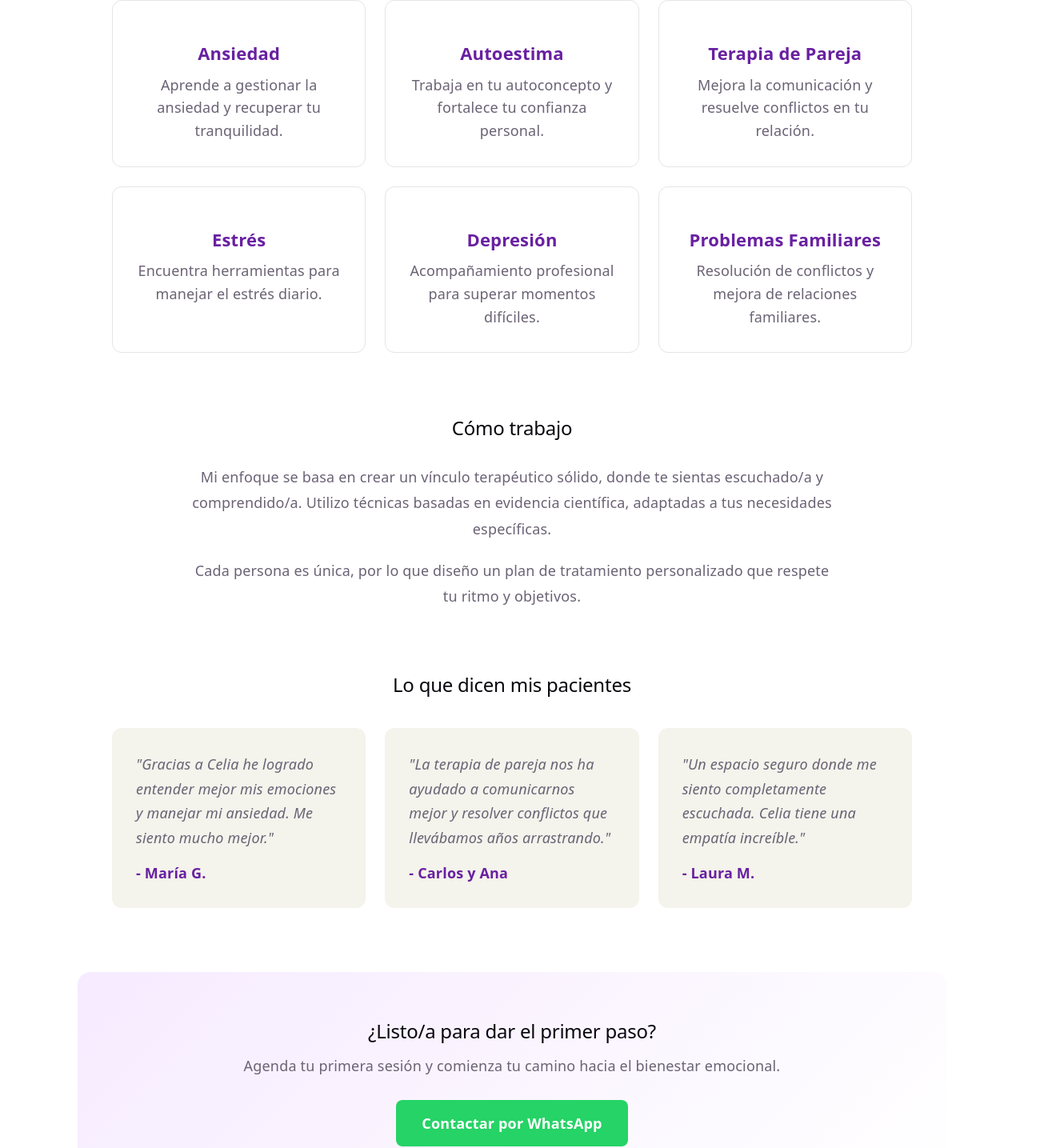
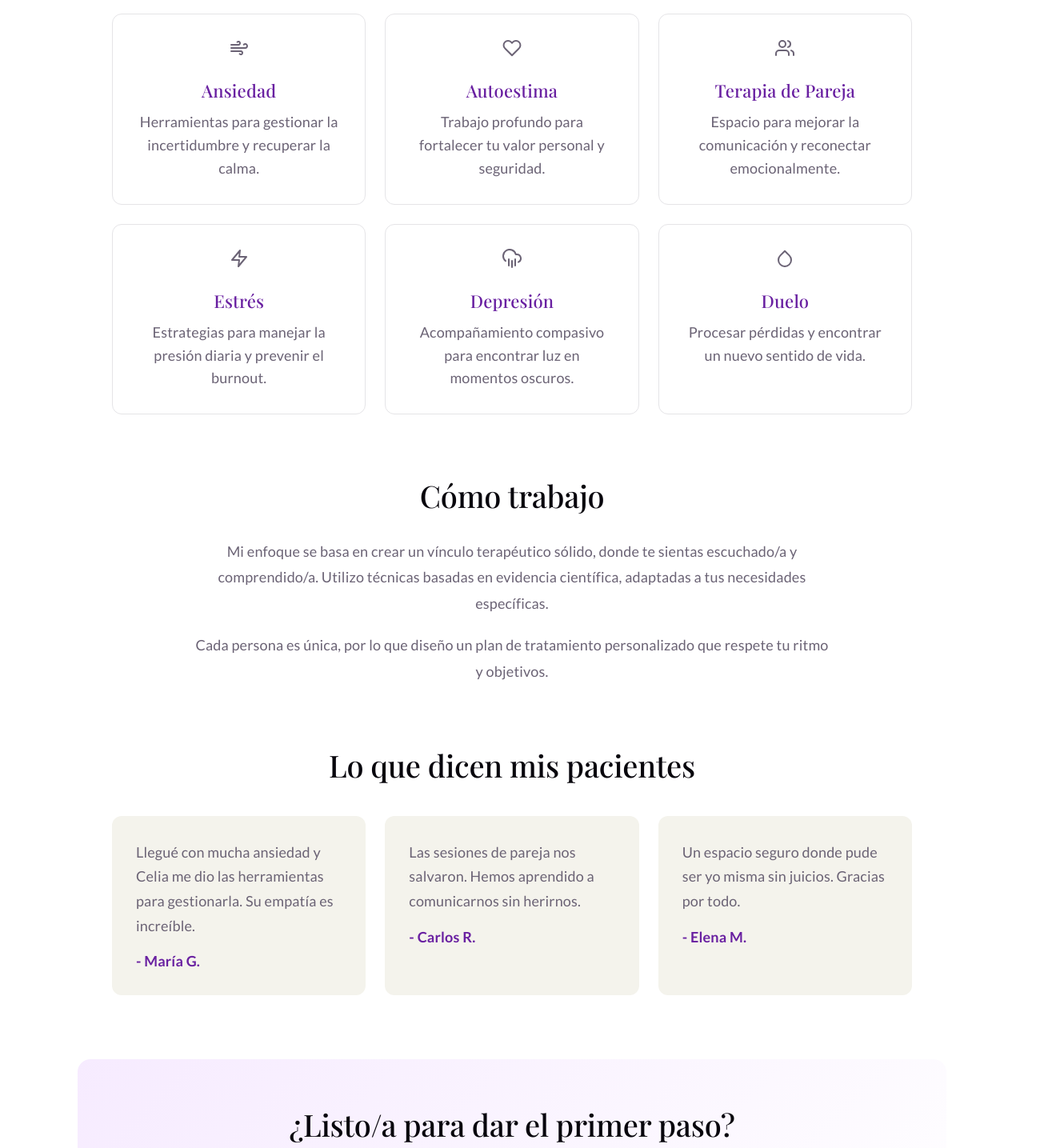
Before and after one commit to ChioArenillas/CeliaConde, a React (Vite) app: page / in a window 1280 px wide. Shown: the part 992-2427 px from the top of the page at 80% size, 1320 px wide, since content can reach past the window. Built offline with nearby package versions, Linux system fonts and the light colour scheme.

Commit message:
new home data

```diff
--- a/src/components/Footer/Footer.css
+++ b/src/components/Footer/Footer.css
@@ -1,4 +1,5 @@
 .footer {
+    width: 100%;
   background: var(--code-bg);
   padding: 60px 20px 30px;
   margin-top: auto;
@@ -20,7 +21,6 @@
 }
 
 .footer-brand > p {
-  color: var(--accent);
   font-weight: 500;
   margin-bottom: 16px;
 }
--- a/src/components/Header/Header.tsx
+++ b/src/components/Header/Header.tsx
@@ -1,6 +1,7 @@
 import { Link, NavLink } from 'react-router'
 import './Header.css'
 import { FaWhatsapp } from 'react-icons/fa'
+import { InfoContacto } from '../../data/data'
 
 export default function Header() {
   return (
@@ -21,7 +22,7 @@ export default function Header() {
           <NavLink to="/contacto" className={({ isActive }) => isActive ? 'nav-link active' : 'nav-link'}>
             Contacto
           </NavLink>
-        <a href="https://wa.me/34600000000" className="whatsapp-header" target="_blank" rel="noopener noreferrer" aria-label="WhatsApp">
+        <a href={InfoContacto.whatsappLink} className="whatsapp-header" target="_blank" rel="noopener noreferrer" aria-label="WhatsApp">
           <FaWhatsapp size={28} />
         </a>
 
--- /dev/null
+++ b/src/data/data.ts
@@ -0,0 +1,176 @@
+import type {
+  Especialidad,
+  Review,
+  InfoContactoType,
+  FormacionItem,
+  Valor,
+  Terapia,
+  Paso,
+  FAQ
+} from './types';
+import { FiWind, FiHeart, FiUsers, FiZap, FiCloudRain, FiDroplet } from "react-icons/fi";
+
+export const Especialidades: Especialidad[] = [
+  {
+    title: "Ansiedad",
+    description: "Herramientas para gestionar la incertidumbre y recuperar la calma.",
+    icon: FiWind
+  },
+  {
+    title: "Autoestima",
+    description: "Trabajo profundo para fortalecer tu valor personal y seguridad.",
+    icon: FiHeart
+  },
+  {
+    title: "Terapia de Pareja",
+    description: "Espacio para mejorar la comunicación y reconectar emocionalmente.",
+    icon: FiUsers
+  },
+  {
+    title: "Estrés",
+    description: "Estrategias para manejar la presión diaria y prevenir el burnout.",
+    icon: FiZap
+  },
+  {
+    title: "Depresión",
+    description: "Acompañamiento compasivo para encontrar luz en momentos oscuros.",
+    icon: FiCloudRain
+  },
+  {
+    title: "Duelo",
+    description: "Procesar pérdidas y encontrar un nuevo sentido de vida.",
+    icon: FiDroplet
+  }
+];
+
+export const Reviews: Review[] = [
+  {
+    name: "María G.",
+    text: "Llegué con mucha ansiedad y Celia me dio las herramientas para gestionarla. Su empatía es increíble.",
+    rating: 5
+  },
+  {
+    name: "Carlos R.",
+    text: "Las sesiones de pareja nos salvaron. Hemos aprendido a comunicarnos sin herirnos.",
+    rating: 5
+  },
+  {
+    name: "Elena M.",
+    text: "Un espacio seguro donde pude ser yo misma sin juicios. Gracias por todo.",
+    rating: 5
+  }
+];
+
+export const InfoContacto: InfoContactoType = {
+  phone: "+34 600 000 000",
+  email: "contacto@celiaconde.com",
+  instagram: "@celiaconde.psicologia",
+  address: "Calle Mayor 12, 1ºA, Madrid",
+  whatsappLink: "https://wa.me/34600000000",
+  instagramLink: "https://instagram.com/tuusuario"
+};
+
+export const Formacion: FormacionItem[] = [
+  {
+    title: "Grado en Psicología",
+    description: "Universidad Complutense de Madrid",
+    year: "2015"
+  },
+  {
+    title: "Máster en Psicología Clínica y de la Salud",
+    description: "Colegio Oficial de Psicólogos",
+    year: "2017"
+  },
+  {
+    title: "Especialista en Terapia Familiar Sistémica",
+    description: "Instituto de Terapia Familiar",
+    year: "2019"
+  },
+  {
+    title: "Nº Colegiada M-12345",
+    description: "Colegio Oficial de Psicólogos de Madrid",
+    year: "En vigor"
+  }
+];
+
+export const Valores: Valor[] = [
+  {
+    title: "Empatía",
+    description: "Te escucho sin juzgar, entendiendo tu mundo desde dentro."
+  },
+  {
+    title: "Confidencialidad",
+    description: "Todo lo que hables aquí queda estrictamente entre nosotros."
+  },
+  {
+    title: "Cercanía",
+    description: "Un trato humano, cálido y profesional adaptado a ti."
+  },
+  {
+    title: "Evidencia Científica",
+    description: "Técnicas validadas científicamente para garantizar resultados."
+  }
+];
+
+export const Terapias: Terapia[] = [
+  {
+    title: "Terapia Individual",
+    description: "Sesiones uno a uno enfocadas en tus objetivos personales.",
+    duration: "50 minutos",
+    frequency: "Semanal / Quincenal"
+  },
+  {
+    title: "Terapia de Pareja",
+    description: "Para mejorar la comunicación y resolver conflictos.",
+    duration: "60 minutos",
+    frequency: "Quincenal"
+  },
+  {
+    title: "Terapia Online",
+    description: "La misma calidad y cercanía desde la comodidad de tu casa.",
+    duration: "50 minutos",
+    frequency: "Flexible"
+  }
+];
+
+export const Pasos: Paso[] = [
+  {
+    number: "01",
+    title: "Contacto",
+    description: "Escríbeme por WhatsApp o formulario para consultar disponibilidad."
+  },
+  {
+    number: "02",
+    title: "Primera Sesión",
+    description: "Nos conocemos, evalúas tu situación y definimos objetivos."
+  },
+  {
+    number: "03",
+    title: "Proceso",
+    description: "Trabajamos semanalmente con tareas y reflexiones entre sesiones."
+  },
+  {
+    number: "04",
+    title: "Avance",
+    description: "Consolidamos cambios y planificamos el alta cuando estés listo."
+  }
+];
+
+export const FAQs: FAQ[] = [
+  {
+    question: "¿Aceptáis seguros médicos?",
+    answer: "Actualmente trabajo como psicóloga general sanitaria de forma privada. Puedo emitir facturas para que solicites el reembolso a tu seguro si tu póliza lo incluye."
+  },
+  {
+    question: "¿Cuánto dura cada sesión?",
+    answer: "Las sesiones individuales duran 50 minutos y las de pareja 60 minutos."
+  },
+  {
+    question: "¿Qué pasa si necesito cancelar?",
+    answer: "Puedes cancelar o reprogramar hasta 24 horas antes sin coste. Pasado ese tiempo, se abonará el 50% de la sesión."
+  },
+  {
+    question: "¿Es mejor online o presencial?",
+    answer: "Ambas modalidades son igual de efectivas según la evidencia científica. Depende de tu preferencia y comodidad."
+  }
+];
--- /dev/null
+++ b/src/data/types.ts
@@ -0,0 +1,51 @@
+import type { IconType } from "react-icons";
+
+export interface Especialidad {
+  title: string;
+  description: string;
+  icon: IconType;
+}
+
+export interface Review {
+  name: string;
+  text: string;
+  rating: number;
+}
+
+export interface InfoContactoType {
+  phone: string;
+  email: string;
+  instagram: string;
+  address: string;
+  whatsappLink: string;
+  instagramLink: string;
+}
+
+export interface FormacionItem {
+  title: string;
+  description: string;
+  year: string;
+}
+
+export interface Valor {
+  title: string;
+  description: string;
+}
+
+export interface Terapia {
+  title: string;
+  description: string;
+  duration: string;
+  frequency: string;
+}
+
+export interface Paso {
+  number: string;
+  title: string;
+  description: string;
+}
+
+export interface FAQ {
+  question: string;
+  answer: string;
+}
--- a/src/index.css
+++ b/src/index.css
@@ -1,3 +1,5 @@
+@import url('https://fonts.googleapis.com/css2?family=Playfair+Display:wght@400;500;600&family=Lato:wght@300;400;700&display=swap');
+
 :root {
   --text: #6b6375;
   --text-h: #08060d;
@@ -13,8 +15,8 @@
   --shadow:
     rgba(0, 0, 0, 0.1) 0 10px 15px -3px, rgba(0, 0, 0, 0.05) 0 4px 6px -2px;
 
-  --sans: system-ui, 'Segoe UI', Roboto, sans-serif;
-  --heading: system-ui, 'Segoe UI', Roboto, sans-serif;
+  --sans: 'Lato', system-ui, 'Segoe UI', Roboto, sans-serif;
+  --heading: 'Playfair Display', system-ui, 'Segoe UI', Roboto, sans-serif;
   --mono: ui-monospace, Consolas, monospace;
 
   font: 18px/145% var(--sans);
@@ -34,7 +36,7 @@
 
 
 #root {
-  width: 1126px;
+  width: 100%;
   max-width: 100%;
   margin: 0 auto;
   text-align: center;
@@ -46,14 +48,30 @@
 
 body {
   margin: 0;
+  width: 100%;
+  overflow-x: hidden;
+}
+main,
+.header-container,
+.footer-container {
+  max-width: 1126px;
+  margin: 0 auto;
+  width: 100%;
 }
 
+
+
 h1,
-h2 {
+h2,
+h3,
+h4,
+h5,
+h6 {
   font-family: var(--heading);
   font-weight: 500;
   color: var(--text-h);
 }
+
 
 h1 {
   font-size: 56px;
@@ -64,8 +82,9 @@ h1 {
     margin: 20px 0;
   }
 }
+
 h2 {
-  font-size: 24px;
+  font-size: 38px;
   line-height: 118%;
   letter-spacing: -0.24px;
   margin: 0 0 8px;
@@ -73,6 +92,7 @@ h2 {
     font-size: 20px;
   }
 }
+
 p {
   margin: 0;
 }
--- a/src/pages/Home/Home.tsx
+++ b/src/pages/Home/Home.tsx
@@ -1,9 +1,31 @@
+import { Especialidades, InfoContacto, Reviews } from '../../data/data'
 import './Home.css'
 
 export default function Home() {
+
+
+  const especialidades = Especialidades.map(especialidad => {
+    const Icon = especialidad.icon
+
+        return (
+          <div className="especialidad-card">
+            <Icon size={24} />
+            <h3>{especialidad.title}</h3>
+            <p>{especialidad.description}</p>
+          </div>
+    )
+  })
+  const reviews = Reviews.map(review => {
+        return (
+          <div className="testimonio-card">
+            <p>{review.text}</p>
+            <span>- {review.name}</span>
+          </div>
+    )
+  })
+
   return (
     <div className="home">
-      {/* Hero Section */}
       <section className="hero">
         <h1>Un espacio seguro para entenderte y avanzar.</h1>
         <div className="hero-image">
@@ -12,38 +34,13 @@ export default function Home() {
         <a href="#contacto" className="cta-button">Reserva una primera sesión</a>
       </section>
 
-      {/* Especialidades */}
       <section className="especialidades">
-        <h2>Especialidades</h2>
+                <h2>Especialidades</h2>
         <div className="especialidades-grid">
-          <div className="especialidad-card">
-            <h3>Ansiedad</h3>
-            <p>Aprende a gestionar la ansiedad y recuperar tu tranquilidad.</p>
-          </div>
-          <div className="especialidad-card">
-            <h3>Autoestima</h3>
-            <p>Trabaja en tu autoconcepto y fortalece tu confianza personal.</p>
-          </div>
-          <div className="especialidad-card">
-            <h3>Terapia de Pareja</h3>
-            <p>Mejora la comunicación y resuelve conflictos en tu relación.</p>
-          </div>
-          <div className="especialidad-card">
-            <h3>Estrés</h3>
-            <p>Encuentra herramientas para manejar el estrés diario.</p>
-          </div>
-          <div className="especialidad-card">
-            <h3>Depresión</h3>
-            <p>Acompañamiento profesional para superar momentos difíciles.</p>
-          </div>
-          <div className="especialidad-card">
-            <h3>Problemas Familiares</h3>
-            <p>Resolución de conflictos y mejora de relaciones familiares.</p>
-          </div>
+        {especialidades}
         </div>
       </section>
 
-      {/* Cómo trabaja */}
       <section className="como-trabaja">
         <h2>Cómo trabajo</h2>
         <div className="como-trabaja-content">
@@ -52,30 +49,17 @@ export default function Home() {
         </div>
       </section>
 
-      {/* Testimonios */}
       <section className="testimonios">
         <h2>Lo que dicen mis pacientes</h2>
         <div className="testimonios-grid">
-          <div className="testimonio-card">
-            <p>"Gracias a Celia he logrado entender mejor mis emociones y manejar mi ansiedad. Me siento mucho mejor."</p>
-            <span>- María G.</span>
-          </div>
-          <div className="testimonio-card">
-            <p>"La terapia de pareja nos ha ayudado a comunicarnos mejor y resolver conflictos que llevábamos años arrastrando."</p>
-            <span>- Carlos y Ana</span>
-          </div>
-          <div className="testimonio-card">
-            <p>"Un espacio seguro donde me siento completamente escuchada. Celia tiene una empatía increíble."</p>
-            <span>- Laura M.</span>
-          </div>
+          {reviews}
         </div>
       </section>
 
-      {/* CTA Final */}
       <section className="cta-final" id="contacto">
         <h2>¿Listo/a para dar el primer paso?</h2>
         <p>Agenda tu primera sesión y comienza tu camino hacia el bienestar emocional.</p>
-        <a href="https://wa.me/34600000000" className="whatsapp-button" target="_blank" rel="noopener noreferrer">
+        <a href={InfoContacto.whatsappLink} className="whatsapp-button" target="_blank" rel="noopener noreferrer">
           Contactar por WhatsApp
         </a>
       </section>
```
Also changed, not shown: src/components/Footer/Footer.tsx (+6 -5 lines), src/components/Header/Header.css (+5 -3 lines).
